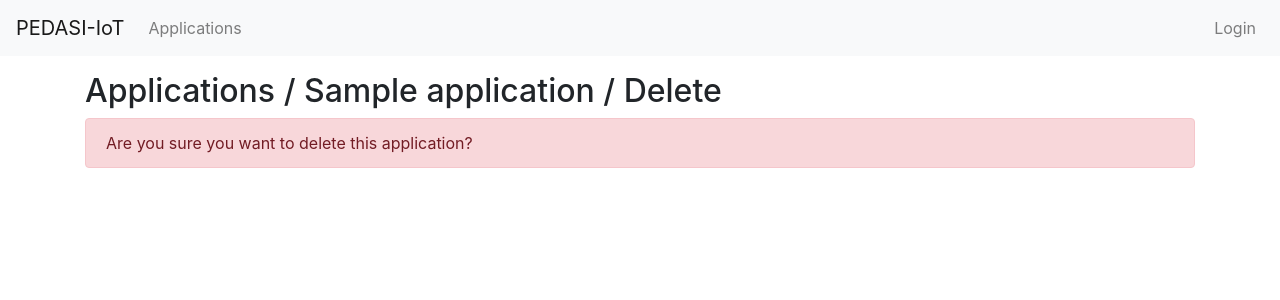
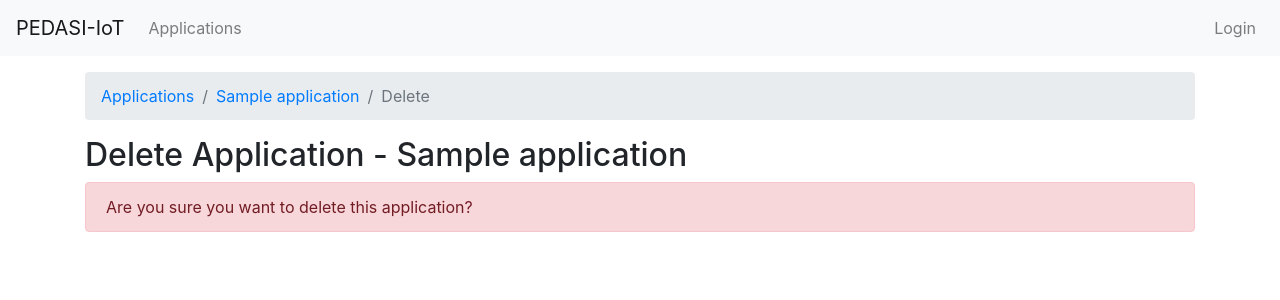
Before and after one commit to tiferrei/PEDASI, a Django app: page /applications/1/delete in a window 1280 px wide. Shown: the top 300 px of the page. Run offline with Django 3.2, Linux system fonts and the light colour scheme; tables that the repository leaves empty hold one stand-in row (values such as "Sample post"); some libraries are stand-ins or nearby versions.

Commit message:
Add breadcrumbs to Application pages

```diff
--- a/applications/templates/applications/application/delete.html
+++ b/applications/templates/applications/application/delete.html
@@ -2,7 +2,21 @@
 {% load bootstrap4 %}
 
 {% block content %}
-    <h2>Applications / {{ application.name }} / Delete</h2>
+    <nav aria-label="breadcrumb">
+        <ol class="breadcrumb">
+            <li class="breadcrumb-item" aria-current="page">
+                <a href="{% url 'applications:application.list' %}">Applications</a>
+            </li>
+            <li class="breadcrumb-item" aria-current="page">
+                <a href="{% url 'applications:application.detail' pk=application.pk %}">{{ application.name }}</a>
+            </li>
+            <li class="breadcrumb-item active" aria-current="page">
+                Delete
+            </li>
+        </ol>
+    </nav>
+
+    <h2>Delete Application - {{ application.name }}</h2>
 
     <div class="alert alert-danger">
         Are you sure you want to delete this application?
--- a/pedasi/templates/base.html
+++ b/pedasi/templates/base.html
@@ -14,7 +14,7 @@
 </body>
 
 <nav class="navbar navbar-expand-lg navbar-light bg-light">
-    <a class="navbar-brand" href="#">PEDASI-IoT</a>
+    <a class="navbar-brand" href="/">PEDASI-IoT</a>
     <button class="navbar-toggler" type="button"
             data-toggle="collapse" data-target="#navbarSupportedContent"
             aria-controls="navbarSupportedContent" aria-expanded="false" aria-label="Toggle navigation">
```
Also changed, not shown: applications/templates/applications/application/create.html (+12 -1 lines), applications/templates/applications/application/detail.html (+12 -1 lines), applications/templates/applications/application/list.html (+8 -0 lines), applications/templates/applications/application/update.html (+15 -1 lines).
